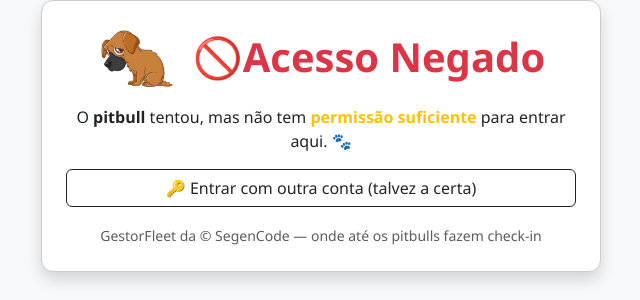
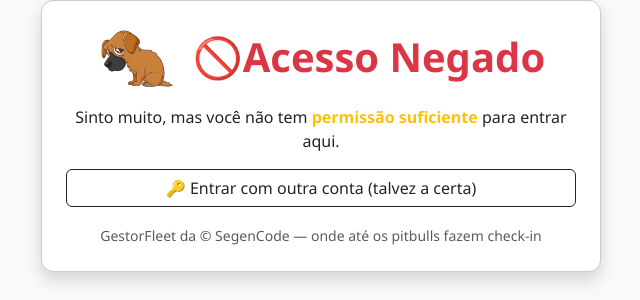
Before and after one commit to pedronels0n/fleetmanager, a Django app: template controle/templates/controle/acesso_negado.html in a window 1280 px wide. Shown: the part 332-632 px from the top of the page, without its empty margins (319-959 px from the left). Run offline with Django 3.2, Linux system fonts and the light colour scheme; the template is opened without the code that fills it, so the values that code supplies are empty.

Commit message:
Alterado html de acesso negado

```diff
--- a/controle/templates/controle/acesso_negado.html
+++ b/controle/templates/controle/acesso_negado.html
@@ -16,8 +16,8 @@
 </div>
 
     <p class="text-center mb-3">
-      O <strong>pitbull</strong> tentou, mas não tem
-      <span class="text-warning fw-semibold">permissão suficiente</span> para entrar aqui. 🐾
+      Sinto muito, mas você não tem
+      <span class="text-warning fw-semibold">permissão suficiente</span> para entrar aqui.
     </p>
 
     <a href="{% url 'login' %}" class="btn btn-outline-dark w-100">
```
Also changed, not shown: media/documentos/veiculos/termo/assinatura_adalberto-vieira-santos.png (added).
